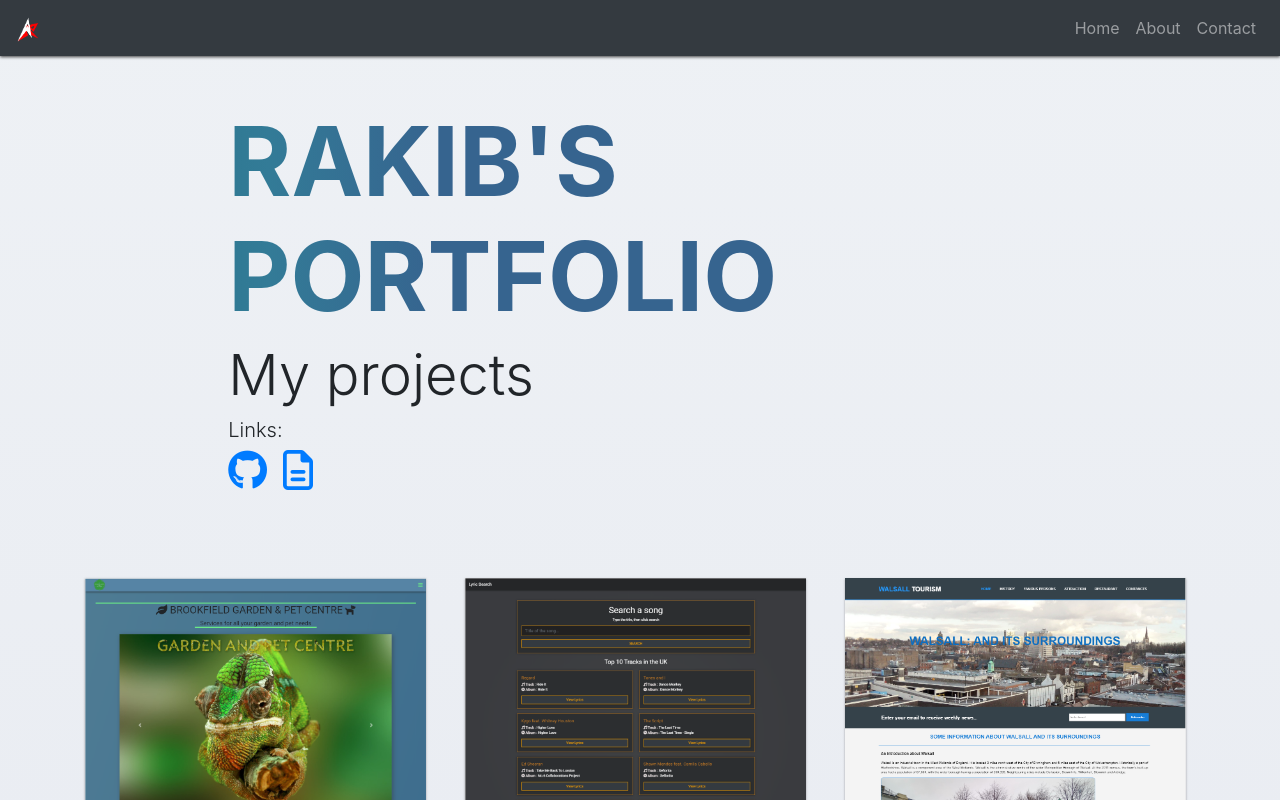
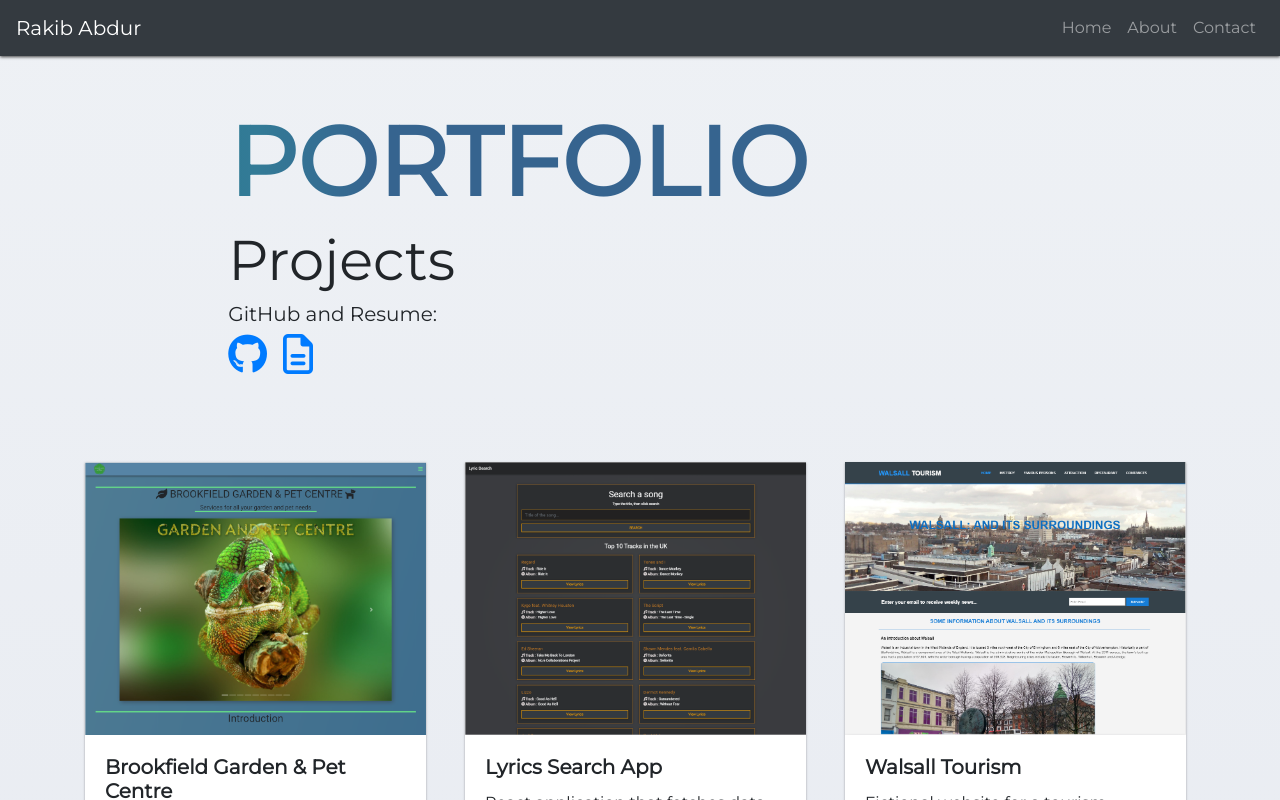
Before and after one commit to Rakib98/my-portfolio, a React (Create React App) app: page /home in a window 1280 px wide. Shown: the top 800 px of the page. Built offline with nearby package versions, Linux system fonts and the light colour scheme.

Commit message:
changed logo. changed font. Lastly, edited headers

```diff
--- a/src/App.js
+++ b/src/App.js
@@ -1,71 +1,107 @@
-import React from 'react';
-import {BrowserRouter as Router, Route, Link } from 'react-router-dom';
-import {Switch, Redirect} from 'react-router-dom';
-import Container from 'react-bootstrap/Container';
-import Navbar from 'react-bootstrap/Navbar';
-import Nav from 'react-bootstrap/Nav';
-import './App.css';
+import React from "react";
+import { BrowserRouter as Router, Route, Link } from "react-router-dom";
+import { Switch, Redirect } from "react-router-dom";
+import Container from "react-bootstrap/Container";
+import Navbar from "react-bootstrap/Navbar";
+import Nav from "react-bootstrap/Nav";
+import "./App.css";
 
-import Footer from './components/Footer';
-import HomePage from './pages/HomePage';
-import AboutPage from './pages/AboutPage';
-import ContactPage from './pages/ContactPage';
-import logo from './assets/img/logo.png';
+import Footer from "./components/Footer";
+import HomePage from "./pages/HomePage";
+import AboutPage from "./pages/AboutPage";
+import ContactPage from "./pages/ContactPage";
 
 class App extends React.Component {
-
   constructor(props) {
     super(props);
     this.state = {
-      title: 'Rakib Abdur',
+      title: "Rakib Abdur",
       headerLinks: [
-        { title: 'Home', path: '/' },
-        { title: 'About', path: '/about' },
-        { title: 'Contact', path: '/contact' }
+        { title: "Home", path: "/" },
+        { title: "About", path: "/about" },
+        { title: "Contact", path: "/contact" }
       ],
       home: {
-        title: 'Rakib\'s Portfolio',
-        subTitle: 'My projects',
-        text: 'Links:',
-        git: [<a href="https://github.com/rakib98" key={0} rel="noopener noreferrer" target="_blank" className="pr-3"><i className="fab fa-github fa-2x"></i></a>,
-        <a href="https://drive.google.com/open?id=1DBO7lcSeBx4tHR7dJPIDmd_rj3DMWwMaJkooEvLtut4" key={1} rel="noopener noreferrer" target="_blank" className="pr-5"><i className="far fa-file-alt fa-2x"></i></a>
-          ]
+        title: "Portfolio",
+        subTitle: "Projects",
+        text: "GitHub and Resume:",
+        git: [
+          <a
+            href="https://github.com/rakib98"
+            key={0}
+            rel="noopener noreferrer"
+            target="_blank"
+            className="pr-3"
+          >
+            <i className="fab fa-github fa-2x"></i>
+          </a>,
+          <a
+            href="https://drive.google.com/open?id=1DBO7lcSeBx4tHR7dJPIDmd_rj3DMWwMaJkooEvLtut4"
+            key={1}
+            rel="noopener noreferrer"
+            target="_blank"
+            className="pr-5"
+          >
+            <i className="far fa-file-alt fa-2x"></i>
+          </a>
+        ]
       },
       about: {
-        title: 'About Me'
+        title: "About"
       },
       contact: {
-        title: 'Contanct Me'
+        title: "Contanct"
       }
     };
-
   }
-
-
 
   render() {
     return (
       <Router>
         <Container className="p-0" fluid={true}>
-
           <Navbar className="navbar sticky-top navbar-dark bg-dark" expand="lg">
-            <Link to="/home"><Navbar.Brand><img width={25} src={logo} alt=""/></Navbar.Brand></Link>
+            <Link to="/home">
+              <Navbar.Brand>Rakib Abdur</Navbar.Brand>
+            </Link>
             <Navbar.Toggle className="broder-0" aria-controls="navbar-toggle" />
 
             <Navbar.Collapse id="navbar-toggle">
               <Nav className="ml-auto">
-                <Link className="nav-link" to="/home" >Home</Link>
-                <Link className="nav-link" to="/about">About</Link>
-                <Link className="nav-link" to="/contact">Contact</Link>
+                <Link className="nav-link" to="/home">
+                  Home
+                </Link>
+                <Link className="nav-link" to="/about">
+                  About
+                </Link>
+                <Link className="nav-link" to="/contact">
+                  Contact
+                </Link>
               </Nav>
             </Navbar.Collapse>
           </Navbar>
 
           <Switch>
-          <Route path="/home" exact render={() => <HomePage title={this.state.home.title} subTitle={this.state.home.subTitle} text={this.state.home.text} git={this.state.home.git}/>}/>
-          <Route path="/about"  render={() => <AboutPage title = {this.state.about.title} />} />
-          <Route path="/contact"  render={() => <ContactPage title = {this.state.contact.title} />} />
-          <Redirect to="/home" />
+            <Route
+              path="/home"
+              exact
+              render={() => (
+                <HomePage
+                  title={this.state.home.title}
+                  subTitle={this.state.home.subTitle}
+                  text={this.state.home.text}
+                  git={this.state.home.git}
+                />
+              )}
+            />
+            <Route
+              path="/about"
+              render={() => <AboutPage title={this.state.about.title} />}
+            />
+            <Route
+              path="/contact"
+              render={() => <ContactPage title={this.state.contact.title} />}
+            />
+            <Redirect to="/home" />
           </Switch>
           <Footer />
         </Container>
--- a/src/index.css
+++ b/src/index.css
@@ -1,10 +1,7 @@
 @import url("https://fonts.googleapis.com/css?family=Montserrat|Red+Hat+Text|Roboto&display=swap");
 body {
   margin: 0;
-  /* font-family: -apple-system, BlinkMacSystemFont, "Segoe UI", "Roboto", "Oxygen",
-    "Ubuntu", "Cantarell", "Fira Sans", "Droid Sans", "Helvetica Neue",
-    sans-serif; */
-  font-family: "Red Hat Text", sans-serif;
+  font-family: "Montserrat", sans-serif !important;
   -webkit-font-smoothing: antialiased;
   -moz-osx-font-smoothing: grayscale;
   background-image: linear-gradient(to top, #e6e9f0 0%, #eef1f5 100%);
@@ -13,7 +10,7 @@ body {
 /* Navbar */
 .navbar {
   box-shadow: 0px 1px 3px rgb(63, 63, 63);
-  opacity: 0.995;
+  opacity: 1;
   transition: all 0.5s;
 }
 
@@ -31,13 +28,12 @@ nav i {
   text-transform: uppercase;
   background: linear-gradient(
     to right,
-    #0c686e 20%,
+    #0c686e 10%,
     rgb(51, 123, 151) 50%,
     #36648f 60%
   );
-  background-size: auto auto;
+  /* background-size: auto auto; */
   background-size: 200% auto;
-  color: #fff;
   background-clip: text;
   -webkit-background-clip: text;
   -webkit-text-fill-color: transparent;
@@ -64,6 +60,10 @@ nav i {
 
 .card:hover {
   transform: scale(1.02);
+}
+
+.card-title {
+  font-weight: bold !important;
 }
 
 /* Adds a box shadow to the buttons */
```
